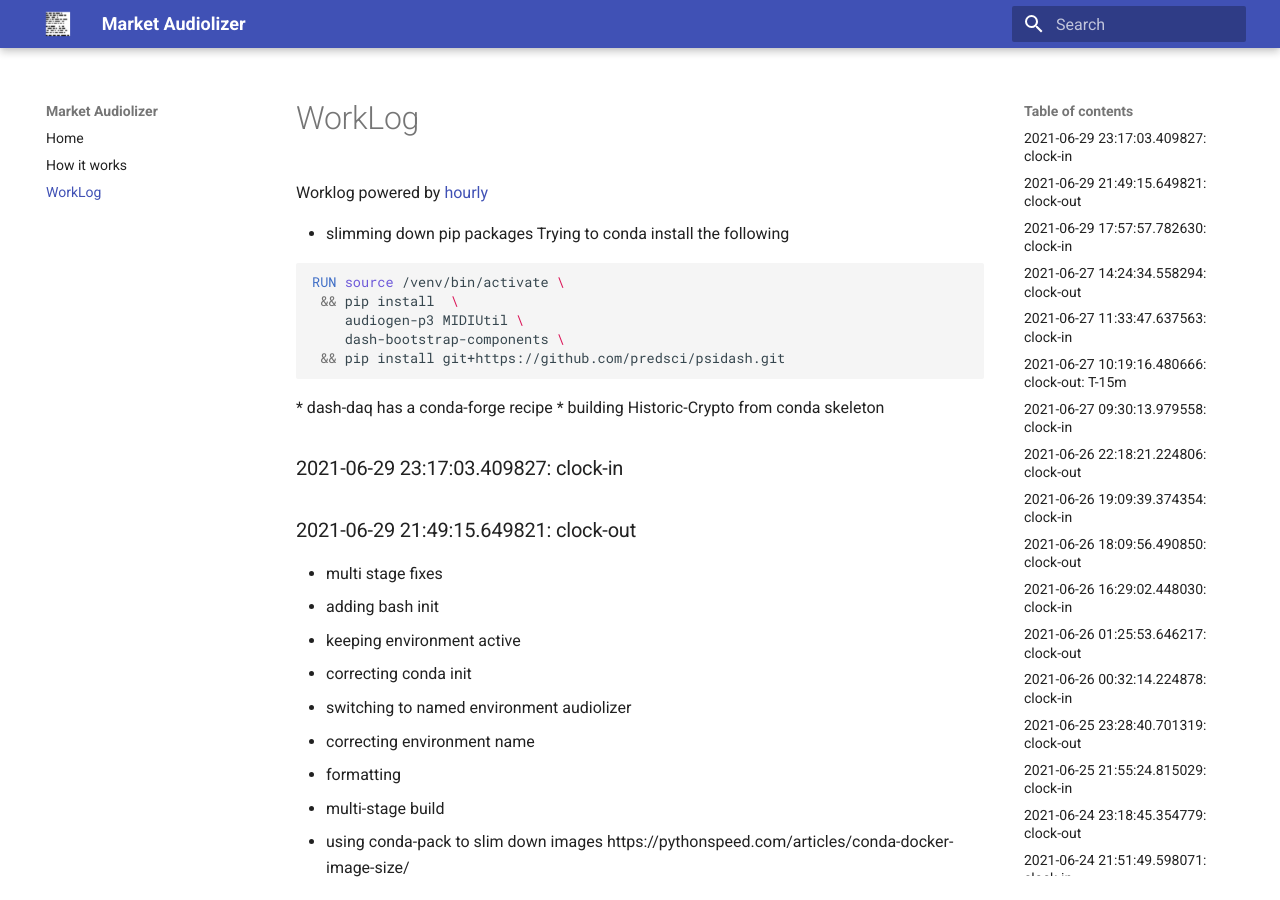
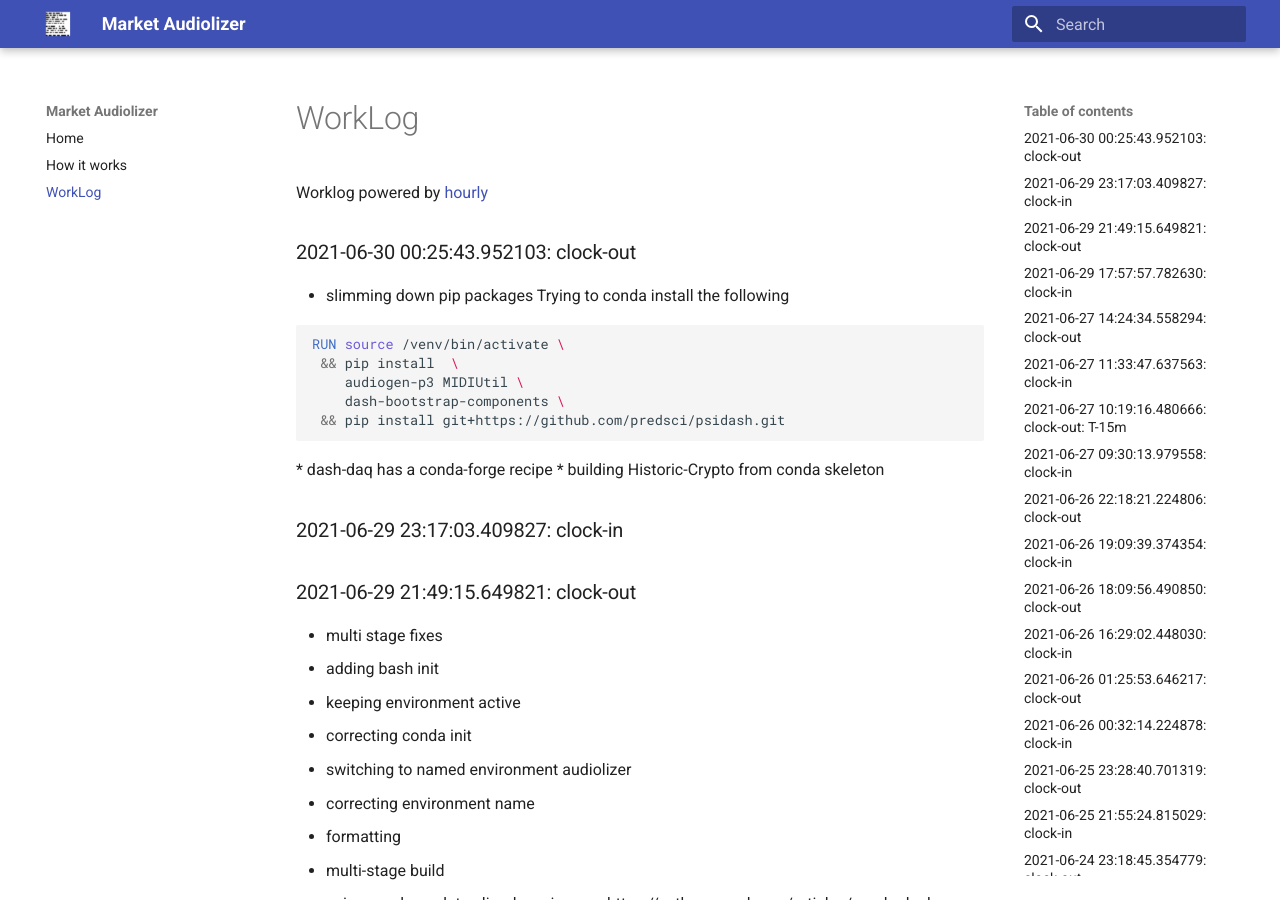
Before and after one commit to asherp/audiolizer, an MkDocs documentation site: the page built from docs/WorkLog.md, in a window 1280 px wide and 900 px high. Built offline with MkDocs 1.6.1 and Material for MkDocs 9.7.7, drawn with Linux system fonts in a browser that asks for light colours.

Commit message:
clock-out

```diff
--- a/WorkLog.md
+++ b/WorkLog.md
@@ -1,3 +1,5 @@
+### 2021-06-30 00:25:43.952103: clock-out
+
 * slimming down pip packages
 Trying to conda install the following
 
```
